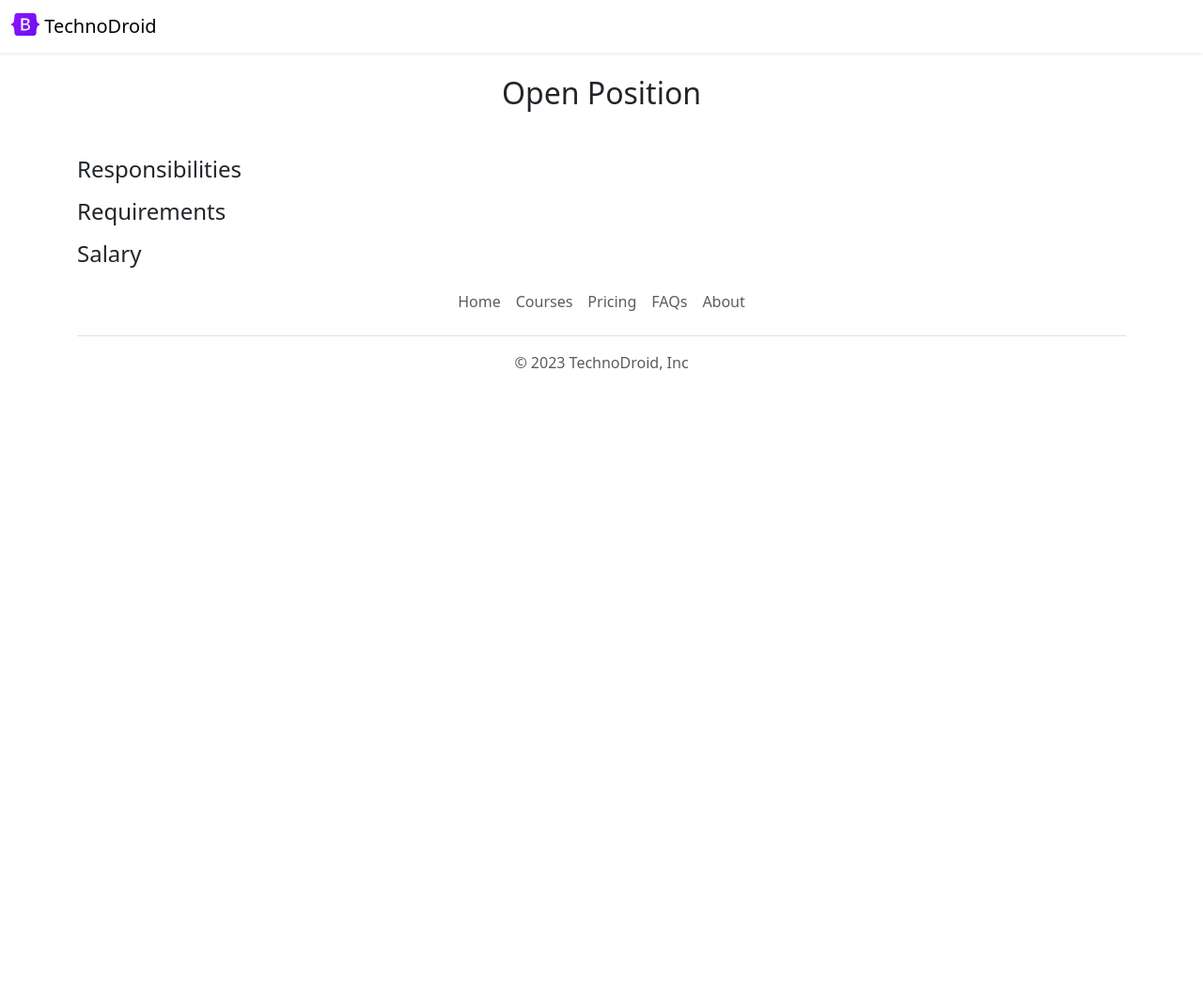
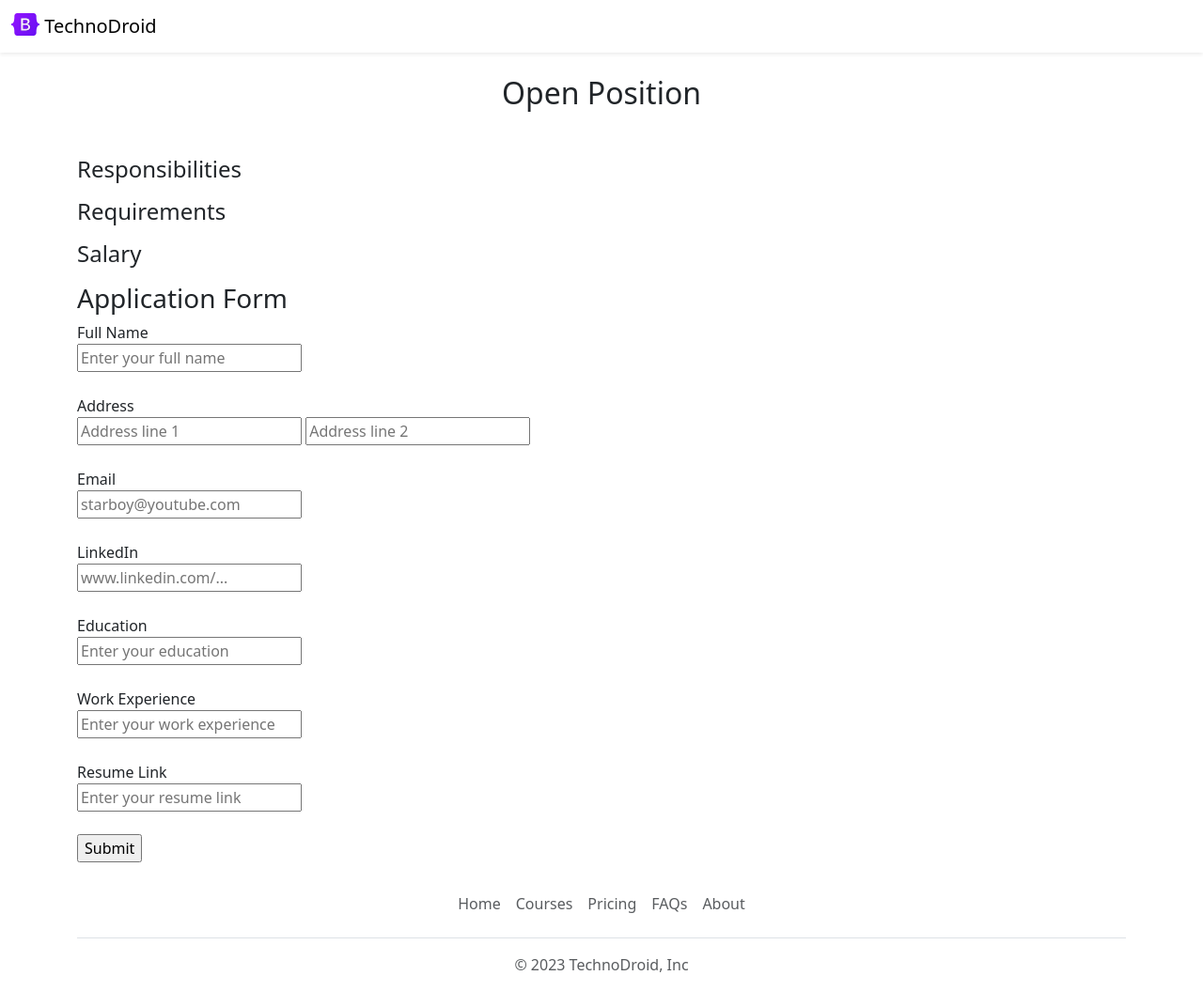
Before and after one commit to Kaudilya/jobs-portal-website-v2, a Flask app: template templates/jobpage.html in a window 1280 px wide. Shown: the whole page at 94% size. Before the commit the page ends 394 px from the top, so only its background shows below. Run offline with Flask 3, Linux system fonts and the light colour scheme; the template is opened without the code that fills it, so the values that code supplies are empty.

Commit message:
Added Application form for jobs

```diff
--- a/app.py
+++ b/app.py
@@ -1,4 +1,4 @@
-from flask import Flask, render_template, jsonify
+from flask import Flask, render_template, jsonify, request
 from database import load_jobs_from_db, load_job_from_db
 
 app = Flask(__name__)
@@ -47,6 +47,12 @@ def show_job(id):
   return render_template('jobpage.html', job=job)
 
 
+@app.route('/job/<id>/apply')
+def apply_to_job(id):
+  data = request.args
+  return jsonify(data)
+
+
 if __name__ == "__main__":
   # print("I'm inside")
   app.run(host='0.0.0.0', debug=True)
--- /dev/null
+++ b/templates/application_form.html
@@ -0,0 +1,46 @@
+<div>
+  <h3> Application Form </h3>
+  <form action="/job/{{job['id']}}/apply">
+
+    <div class="mb-4">
+    <label>Full Name</label><br>
+    <input  type = "text" name = "full_name" placeholder="Enter your full name">
+    </div>
+
+    <div class="mb-4">
+    <label>Address</label><br>
+    <input type = "text" name = "address_1" placeholder="Address line 1">
+    <input type = "text" name = "address_2" placeholder="Address line 2">
+    </div>
+
+    <div class="mb-4">
+    <label>Email</label><br>
+    <input type = "text" name = "email" placeholder="starboy@youtube.com">
+    </div>
+
+    <div class="mb-4">
+    <label>LinkedIn</label><br>
+    <input type = "text" name = "linkedin" placeholder="www.linkedin.com/...">
+    </div>
+
+    <div class="mb-4">
+    <label>Education</label><br>
+    <input type = "text" name = "education" placeholder="Enter your education">
+    </div>
+
+    <div class="mb-4">
+    <label>Work Experience</label><br>
+    <input type = "text" name = "work_experience" placeholder="Enter your work experience">
+    </div>
+
+    <div class="mb-4">
+    <label>Resume Link</label><br>
+    <input type = "text" name = "resume_link" placeholder="Enter your resume link">
+    </div>
+
+    <div class="mb-4">
+    <input type="submit" name = "submit">
+    </div>
+
+  </form>
+</div>
--- a/templates/jobpage.html
+++ b/templates/jobpage.html
@@ -40,6 +40,7 @@
       <p class="lead"> {{job.currency}}{{job.salary}}</p>
       {% endif %}
 
+      {% include 'application_form.html' %}
     </div>
 
     {% include 'footer.html' %}
```
